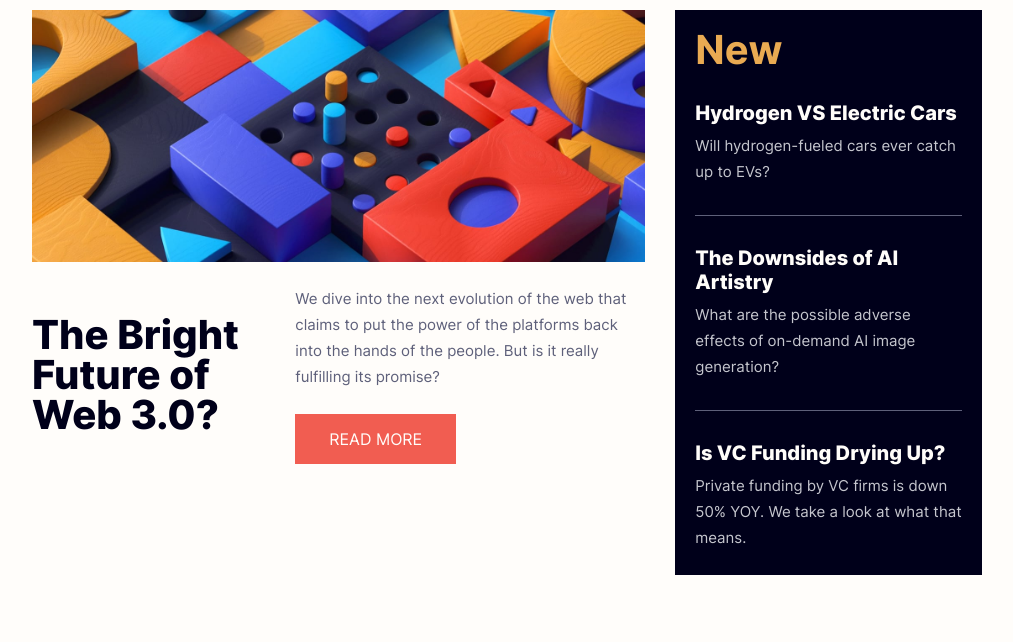
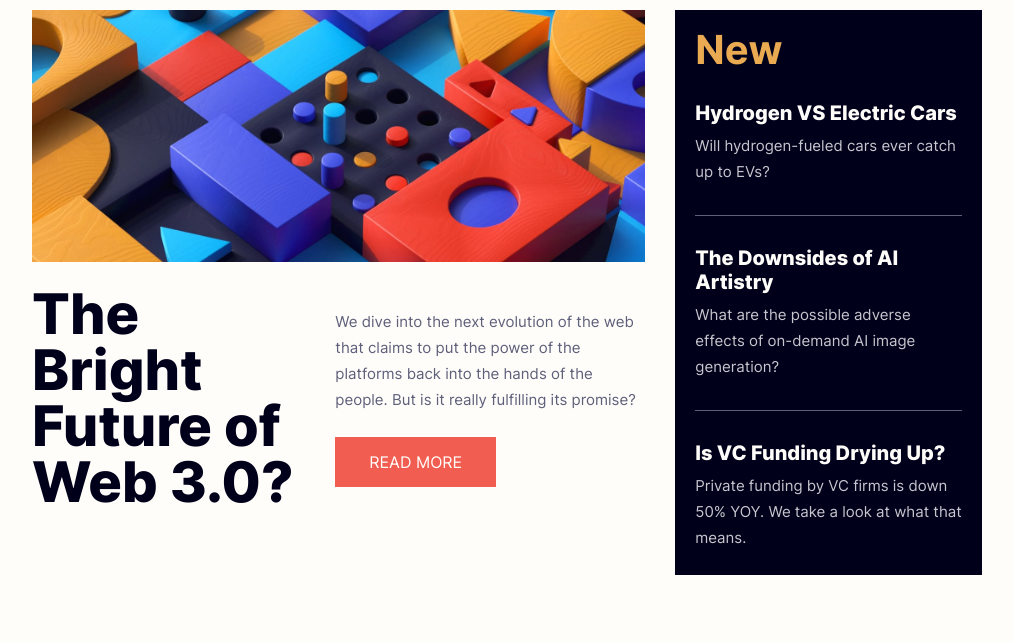
Before and after one commit to Mell789/news_homepage, a plain HTML site: page index.html in a window 1280 px wide. Shown: the part 152-794 px from the top of the page, without its empty margins (133-1146 px from the left). Drawn offline with nearby package versions, Linux system fonts and the light colour scheme.

Commit message:
Update media.css

```diff
--- a/src/media.css
+++ b/src/media.css
@@ -39,7 +39,7 @@
         max-width: 340px;
     }
     .readmore_container {
-        max-width: 350px;
+        max-width: 310px;
     }
     .new_caption {
         font-size: 40px !important;
@@ -49,6 +49,16 @@
     }
     .mb-32 {
         margin-bottom: 0;
+    }
+    .fs-56 {
+        font-size: 56px !important;
+        line-height: 56px !important;
+    }
+}
+@media screen and (min-width: 1400px)
+{
+    .readmore_container {
+        max-width: 350px;
     }
 }
 @media screen and (min-width:1600px){
```
